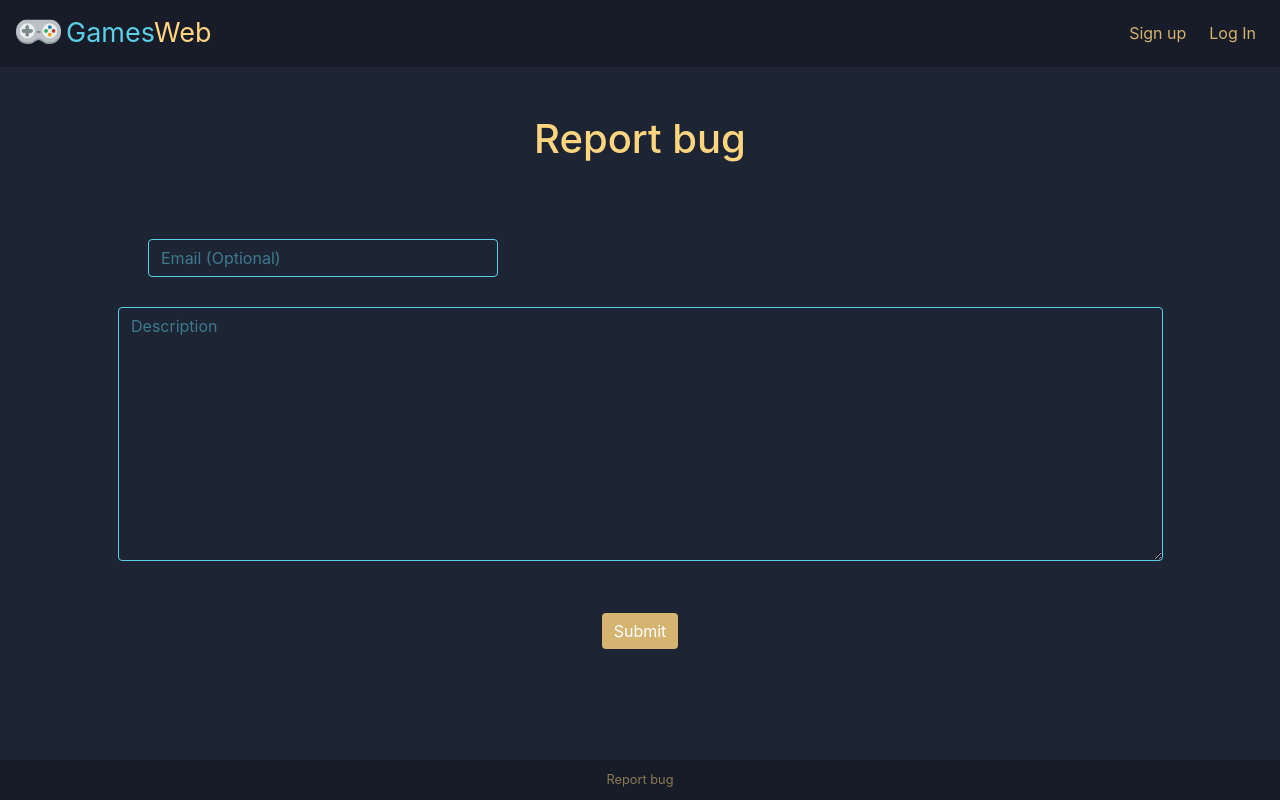
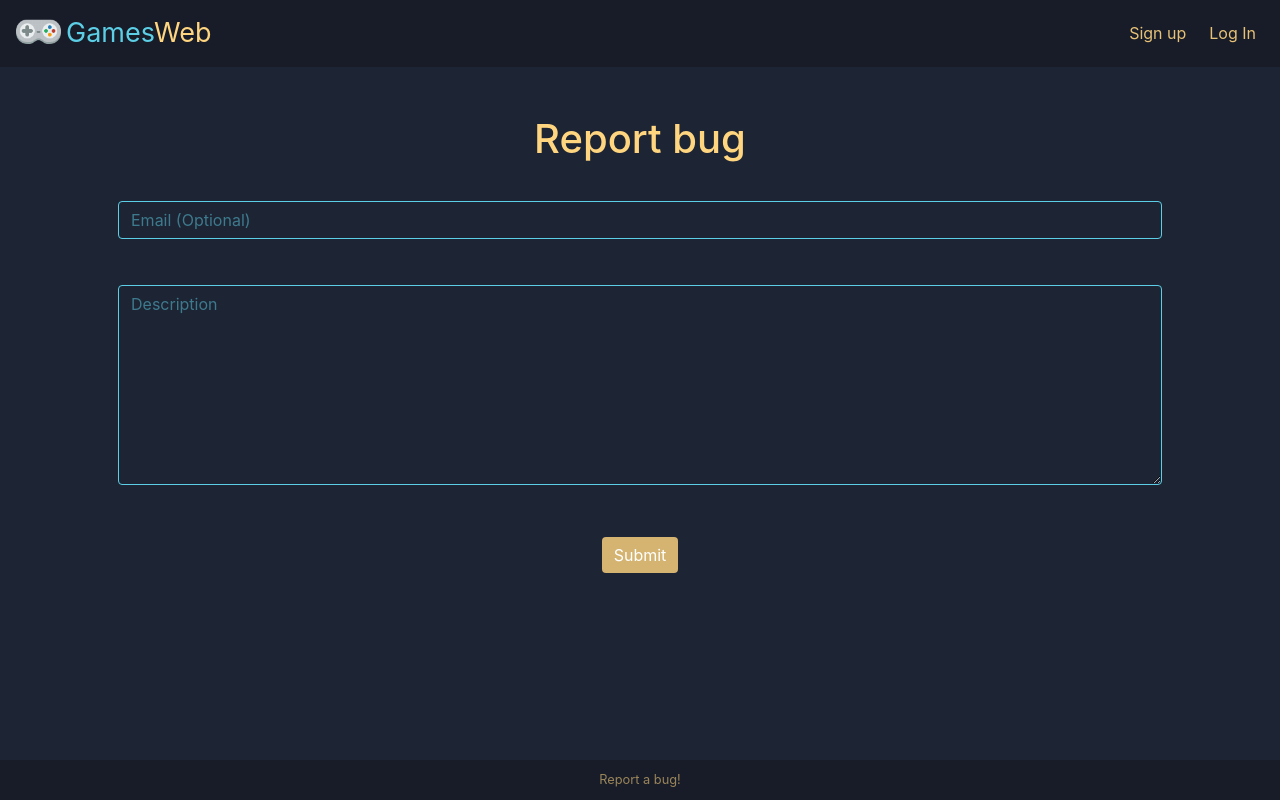
Before and after one commit to tremar123/grid-games, a Flask app: page /bug in a window 1280 px wide. Run offline with Flask 2, Linux system fonts and the light colour scheme.

Commit message:
small changes

```diff
--- a/static/styles.css
+++ b/static/styles.css
@@ -29,15 +29,15 @@ nav .navbar-toggler {
 }
 
 .navbar-dark .navbar-nav .nav-link {
-    color: #ffd580d0;
+    color: #ffd580e5;
     margin-left: 7px;
 }
 
 .navbar-dark .navbar-nav .nav-link:hover,
 .navbar-dark .navbar-nav .nav-link:visited,
 .navbar-dark .navbar-nav .nav-link:active {
-    color: #ffd580;
-    text-shadow: 0 0 4px #ffd580;
+    text-shadow: 0 0 2px #ffd580;
+    color: #ffd580d0;
 }
 
 nav img {
@@ -46,10 +46,10 @@ nav img {
     margin-bottom: 6px;
 }
 
-a:hover {
-    -webkit-filter: drop-shadow(0 0 3px #bbc1c538);
-    filter: drop-shadow(0 0 3px #bbc1c538);
-    text-shadow: 0 0 3px #ffd58038;
+#brand:hover {
+    -webkit-filter: drop-shadow(0 0 4px #bbc1c538);
+    filter: drop-shadow(0 0 4px #bbc1c538);
+    text-shadow: 0 0 4px #ffd58038;
 }
 
 body {
@@ -73,11 +73,12 @@ footer {
 }
 
 footer a {
-    color: #ffd58081;
+    color: #ffd58091;
 }
 
 footer a:hover {
-    color: #5ccfe681;
+    text-shadow: 0 0 2px #ffd58091;
+    color: #ffd58091;
     text-decoration: none;
 }
 
@@ -94,6 +95,7 @@ footer a:hover {
     color: #ffd580 !important;
     border-color: #5ccfe6;
 }
+
 .btn {
     margin: 30px;
     background-color: #ffd580d0;
@@ -125,7 +127,17 @@ h1 {
     padding-bottom: 30px;
 }
 
-#email {
-    float:left;
-    width: 350px;
+.bug {
+    width: 100%;
+    height: 200px !important;
 }
+
+::selection {
+    background-color: #5ccfe681;
+    color: #ffd580;
+}
+
+::-moz-selection { /* Code for Firefox */
+    background-color: #5ccfe681;
+    color: #ffd580;
+  }
--- a/templates/bug.html
+++ b/templates/bug.html
@@ -8,10 +8,10 @@
     <h1>Report bug</h1>
     <form action="/bug" method="post">
         <div class="form-group">
-            <input id="email" class="form-control" name="email" type="email" placeholder="Email (Optional)" style="margin: 30px;">
+            <input class="form-control bug" name="email" type="email" placeholder="Email (Optional)" style="margin-bottom: 30px; height: auto !important;">
         </div>
         <div class="form-group">
-            <textarea class="form-control" name="issue" cols="98" rows="10" placeholder="Description" required></textarea>
+            <textarea class="bug form-control" name="issue" placeholder="Description" required></textarea>
         </div>
         <div class="form-group">
             <button class="btn" type="submit">Submit</button>
--- a/templates/layout.html
+++ b/templates/layout.html
@@ -23,7 +23,7 @@
 </head>
 <body>
     <nav class="navbar navbar-expand-md navbar-dark bg-custom">
-        <a class="navbar-brand" href="/"><img src="/static/gamepad.png" alt=""><span class="blue">Games</span><span class="yellow">Web</span></a>
+        <a id="brand" class="navbar-brand" href="/"><img src="/static/gamepad.png" alt=""><span class="blue">Games</span><span class="yellow">Web</span></a>
         <button aria-controls="navbar" aria-expanded="false" aria-label="Toggle navigation" class="navbar-toggler" data-target="#navbar" data-toggle="collapse" type="button">
             <span class="navbar-toggler-icon"></span>
         </button>
@@ -46,7 +46,7 @@
     </main>
 
     <footer class="small bg-custom text-center">
-       <a href="/bug">Report bug</a>
+       <a href="/bug">Report a bug!</a>
     </footer>
 </body>
 </html>
--- a/templates/login.html
+++ b/templates/login.html
@@ -14,7 +14,7 @@
             <input class="form-control" type="password" name="password" placeholder="Password">
         </div>
         <div>
-            <button class="btn-primary btn" type="submit">Login</button>
+            <button class="btn" type="submit">Login</button>
         </div>
     </form>
 {% endblock %}
```
